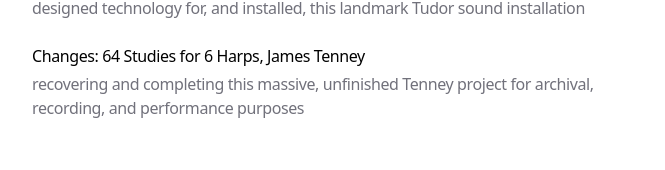
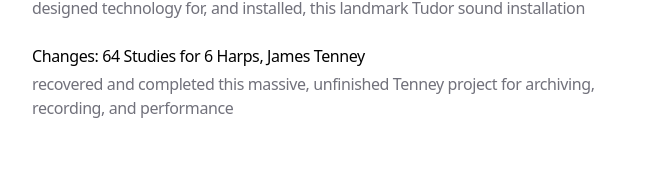
Before and after one commit to caseyanderson/caseyanderson.work, a Next.js app: page / in a window 1280 px wide. Shown: the part 1164-1334 px from the top of the page, without its empty margins (304-969 px from the left). Built offline with nearby package versions, Linux system fonts and the light colour scheme.

Commit message:
more copy edits on data.ts

```diff
--- a/app/data.ts
+++ b/app/data.ts
@@ -133,7 +133,7 @@ export const BLOG_POSTS: BlogPost[] = [
     },
     {
         title: 'Changes: 64 Studies for 6 Harps, James Tenney',
-        description: 'recovering and completing this massive, unfinished Tenney project for archival, recording, and performance purposes',
+        description: 'recovered and completed this massive, unfinished Tenney project for archiving, recording, and performance',
         link: '/blog/changes',
         uid: 'blog-10',
     },
```
